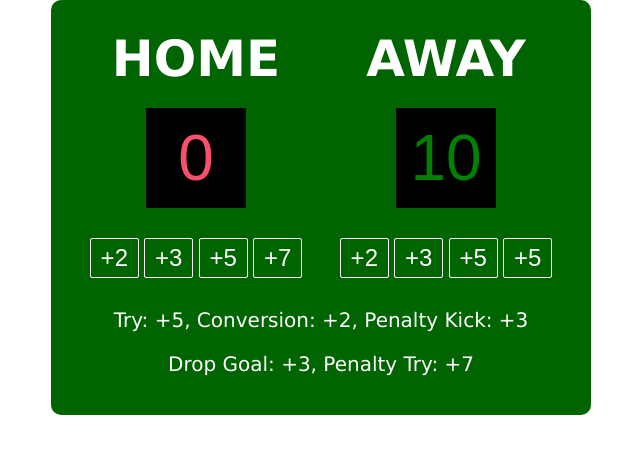
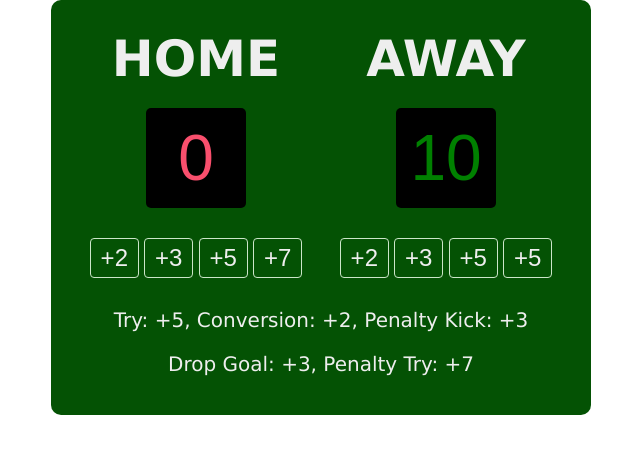
Before and after one commit to SteveBenton6/game-scorecard-app, a plain HTML site: page index.html in a window 1280 px wide. Shown: the whole page, without its empty margins (319-959 px from the left). Drawn offline with Linux system fonts and the light colour scheme; a web font is replaced by a local one.

Commit message:
update design colors

```diff
--- a/script.js
+++ b/script.js
@@ -13,6 +13,9 @@ function displayScore() {
     homeScoreEl.style.color = "green";
   } else if (awayScore > homeScore) {
     awayScoreEl.style.color = "green";
+  } else if (awayScore === homeScore) {
+    homeScoreEl.style.color = "orange";
+    awayScoreEl.style.color = "orange";
   }
   homeScoreEl.textContent = homeScore;
   awayScoreEl.textContent = awayScore;
--- a/style.css
+++ b/style.css
@@ -6,7 +6,7 @@ body {
 .scorecard {
   max-width: 500px;
   height: 375px;
-  background-color: darkgreen;
+  background-color: #045204;
   border-radius: 10px;
   margin: 0 auto;
   padding: 20px;
@@ -20,7 +20,7 @@ body {
 
 h3 {
   font-size: 50px;
-  color: white;
+  color: #eeeeee;
   margin: 10px auto;
   text-align: center;
 }
@@ -32,23 +32,24 @@ h3 {
   width: 100px;
   height: 100px;
   background-color: black;
-  color: red;
+  color: #f94f6d;
   margin: 20px auto 30px auto;
   font-size: 64px;
+  border-radius: 5px;
 }
 
 .btn {
   font-family: "Cursed Timer ULiL", sans-serif;
   font-size: 24px;
   padding: 5px 10px;
-  background-color: darkgreen;
-  border: 1px solid white;
-  border-radius: 2px;
-  color: white;
+  background-color: #045204;
+  border: 1px solid #cce5c9;
+  border-radius: 4px;
+  color: #eeeeee;
 }
 
 .score-ref {
   font-size: 20px;
-  color: white;
+  color: #eeeeee;
   text-align: center;
 }
```
